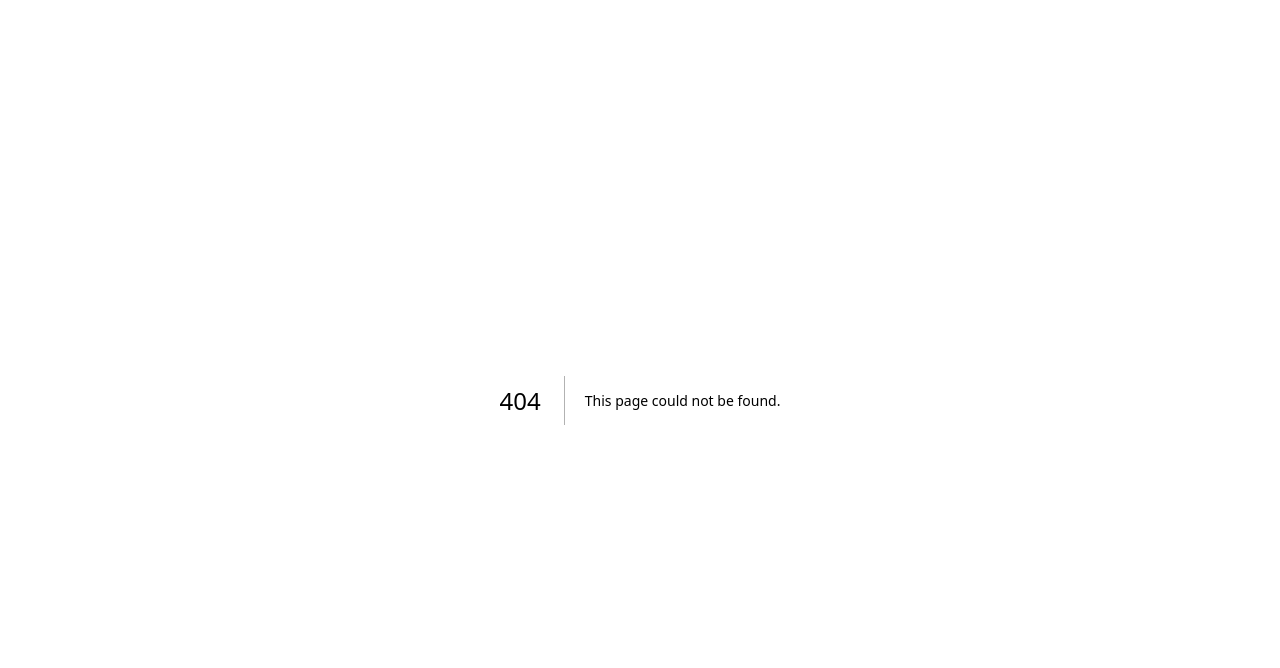
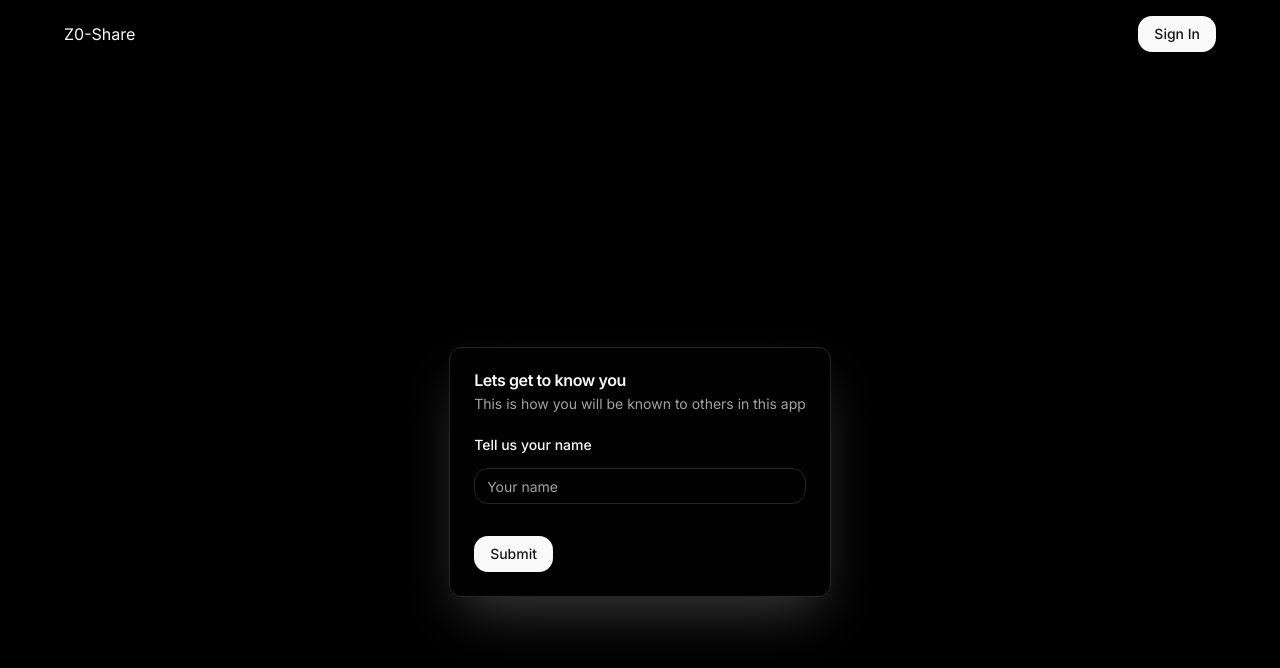
Before and after one commit to falcon-Z/z0-share, a Next.js app: page /profile/setup in a window 1280 px wide. Before the commit this address had no page. Shown: the top 668 px of the page. Built offline with nearby package versions, Linux system fonts and the light colour scheme; no server answers.

Commit message:
first setup form

```diff
--- a/package.json
+++ b/package.json
@@ -39,6 +39,7 @@
     "tailwindcss": "3.3.3",
     "tailwindcss-animate": "^1.0.7",
     "typescript": "5.2.2",
+    "zed": "^0.1.0",
     "zod": "^3.22.2"
   },
   "devDependencies": {
--- /dev/null
+++ b/src/app/(app)/profile/setup/page.tsx
@@ -0,0 +1,26 @@
+import FirstSetupForm from "@falcon-z/app/_components/profile/firstSetupForm";
+import {
+  Card,
+  CardContent,
+  CardDescription,
+  CardHeader,
+  CardTitle,
+} from "@falcon-z/app/_components/ui/card";
+
+export default function FirstSetupPage() {
+  return (
+    <Card className="shadow-2xl shadow-neutral-200/25">
+      <CardHeader>
+        <CardTitle>
+          <h3>Lets get to know you</h3>
+        </CardTitle>
+        <CardDescription>
+          This is how you will be known to others in this app
+        </CardDescription>
+      </CardHeader>
+      <CardContent>
+        <FirstSetupForm />
+      </CardContent>
+    </Card>
+  );
+}
--- a/src/app/_components/auth/firstSetup.tsx
+++ /dev/null
@@ -1,31 +0,0 @@
-"use client";
-
-import {
-  Dialog,
-  DialogContent,
-  DialogDescription,
-  DialogHeader,
-  DialogTitle,
-} from "../ui/dialog";
-import { Form, FormControl, FormField } from "../ui/form";
-
-const formSchema = z.object({
-  username: z.string().min(2, {
-    message: "Username must be at least 2 characters.",
-  }),
-});
-
-export default function FirstSetup() {
-  return (
-    <Dialog defaultOpen>
-      <DialogContent>
-        <DialogHeader>
-          <DialogTitle>
-            <h3 className="text-3xl">Lets get to know you better</h3>
-          </DialogTitle>
-          <DialogDescription></DialogDescription>
-        </DialogHeader>
-      </DialogContent>
-    </Dialog>
-  );
-}
--- a/src/app/_components/auth/profileMenu.tsx
+++ b/src/app/_components/auth/profileMenu.tsx
@@ -11,9 +11,19 @@ import {
   DropdownMenuSeparator,
   DropdownMenuTrigger,
 } from "@falcon-z/app/_components/ui/dropdown-menu";
+import { useEffect } from "react";
+import { useRouter } from "next/navigation";
 
 export default function ProfileMenu() {
   const { data } = useSession();
+
+  const router = useRouter();
+
+  useEffect(() => {
+    if (!data?.user?.name) {
+      router.replace("/profile/setup");
+    }
+  }, []);
 
   return (
     <DropdownMenu>
--- /dev/null
+++ b/src/app/_components/profile/firstSetupForm.tsx
@@ -0,0 +1,62 @@
+"use client";
+
+import {
+  Form,
+  FormControl,
+  FormDescription,
+  FormField,
+  FormItem,
+  FormLabel,
+  FormMessage,
+} from "../ui/form";
+
+import * as z from "zod";
+import { zodResolver } from "@hookform/resolvers/zod";
+import { Input } from "../ui/input";
+import { Button } from "../ui/button";
+import { useSession } from "next-auth/react";
+import { useForm } from "react-hook-form";
+
+export default function FirstSetupForm() {
+  const formSchema = z.object({
+    displayName: z.string().min(3, {
+      message: "Name must be at least 3 characters.",
+    }),
+  });
+
+  const form = useForm<z.infer<typeof formSchema>>({
+    resolver: zodResolver(formSchema),
+    defaultValues: {
+      displayName: "",
+    },
+  });
+
+  const { update, data } = useSession();
+
+  return (
+    <Form {...form}>
+      <form
+        onSubmit={form.handleSubmit(async ({ displayName }) => {
+          const updated = await update({ user: { name: displayName } });
+          console.log({ data, updated });
+        })}
+        className="space-y-8"
+      >
+        <FormField
+          name="displayName"
+          control={form.control}
+          render={({ field }) => (
+            <FormItem className="flex flex-col gap-2">
+              <FormLabel>Tell us your name</FormLabel>
+              <FormControl>
+                <Input placeholder="Your name" {...field} />
+              </FormControl>
+              <FormMessage />
+            </FormItem>
+          )}
+        />
+        <Button type="submit">Submit</Button>
+      </form>
+    </Form>
+  );
+}
--- /dev/null
+++ b/src/app/_components/ui/card.tsx
@@ -0,0 +1,76 @@
+import * as React from "react"
+
+import { cn } from "@falcon-z/app/_utils"
+
+const Card = React.forwardRef<
+  HTMLDivElement,
+  React.HTMLAttributes<HTMLDivElement>
+>(({ className, ...props }, ref) => (
+  <div
+    ref={ref}
+    className={cn(
+      "rounded-xl border bg-card text-card-foreground shadow",
+      className
+    )}
+    {...props}
+  />
+))
+Card.displayName = "Card"
+
+const CardHeader = React.forwardRef<
+  HTMLDivElement,
+  React.HTMLAttributes<HTMLDivElement>
+>(({ className, ...props }, ref) => (
+  <div
+    ref={ref}
+    className={cn("flex flex-col space-y-1.5 p-6", className)}
+    {...props}
+  />
+))
+CardHeader.displayName = "CardHeader"
+
+const CardTitle = React.forwardRef<
+  HTMLParagraphElement,
+  React.HTMLAttributes<HTMLHeadingElement>
+>(({ className, ...props }, ref) => (
+  <h3
+    ref={ref}
+    className={cn("font-semibold leading-none tracking-tight", className)}
+    {...props}
+  />
+))
+CardTitle.displayName = "CardTitle"
+
+const CardDescription = React.forwardRef<
+  HTMLParagraphElement,
+  React.HTMLAttributes<HTMLParagraphElement>
+>(({ className, ...props }, ref) => (
+  <p
+    ref={ref}
+    className={cn("text-sm text-muted-foreground", className)}
+    {...props}
+  />
+))
+CardDescription.displayName = "CardDescription"
+
+const CardContent = React.forwardRef<
+  HTMLDivElement,
+  React.HTMLAttributes<HTMLDivElement>
+>(({ className, ...props }, ref) => (
+  <div ref={ref} className={cn("p-6 pt-0", className)} {...props} />
+))
+CardContent.displayName = "CardContent"
+
+const CardFooter = React.forwardRef<
+  HTMLDivElement,
+  React.HTMLAttributes<HTMLDivElement>
+>(({ className, ...props }, ref) => (
+  <div
+    ref={ref}
+    className={cn("flex items-center p-6 pt-0", className)}
+    {...props}
+  />
+))
+CardFooter.displayName = "CardFooter"
+
+export { Card, CardHeader, CardFooter, CardTitle, CardDescription, CardContent }
--- /dev/null
+++ b/src/app/_components/ui/input.tsx
@@ -0,0 +1,25 @@
+import * as React from "react"
+
+import { cn } from "@falcon-z/app/_utils"
+
+export interface InputProps
+  extends React.InputHTMLAttributes<HTMLInputElement> {}
+
+const Input = React.forwardRef<HTMLInputElement, InputProps>(
+  ({ className, type, ...props }, ref) => {
+    return (
+      <input
+        type={type}
+        className={cn(
+          "flex h-9 w-full rounded-md border border-input bg-transparent px-3 py-1 text-sm shadow-sm transition-colors file:border-0 file:bg-transparent file:text-sm file:font-medium placeholder:text-muted-foreground focus-visible:outline-none focus-visible:ring-1 focus-visible:ring-ring disabled:cursor-not-allowed disabled:opacity-50",
+          className
+        )}
+        ref={ref}
+        {...props}
+      />
+    )
+  }
+)
+Input.displayName = "Input"
+
+export { Input }
```
Also changed, not shown: 1 other file (tests, documents, lock files or other folders).
